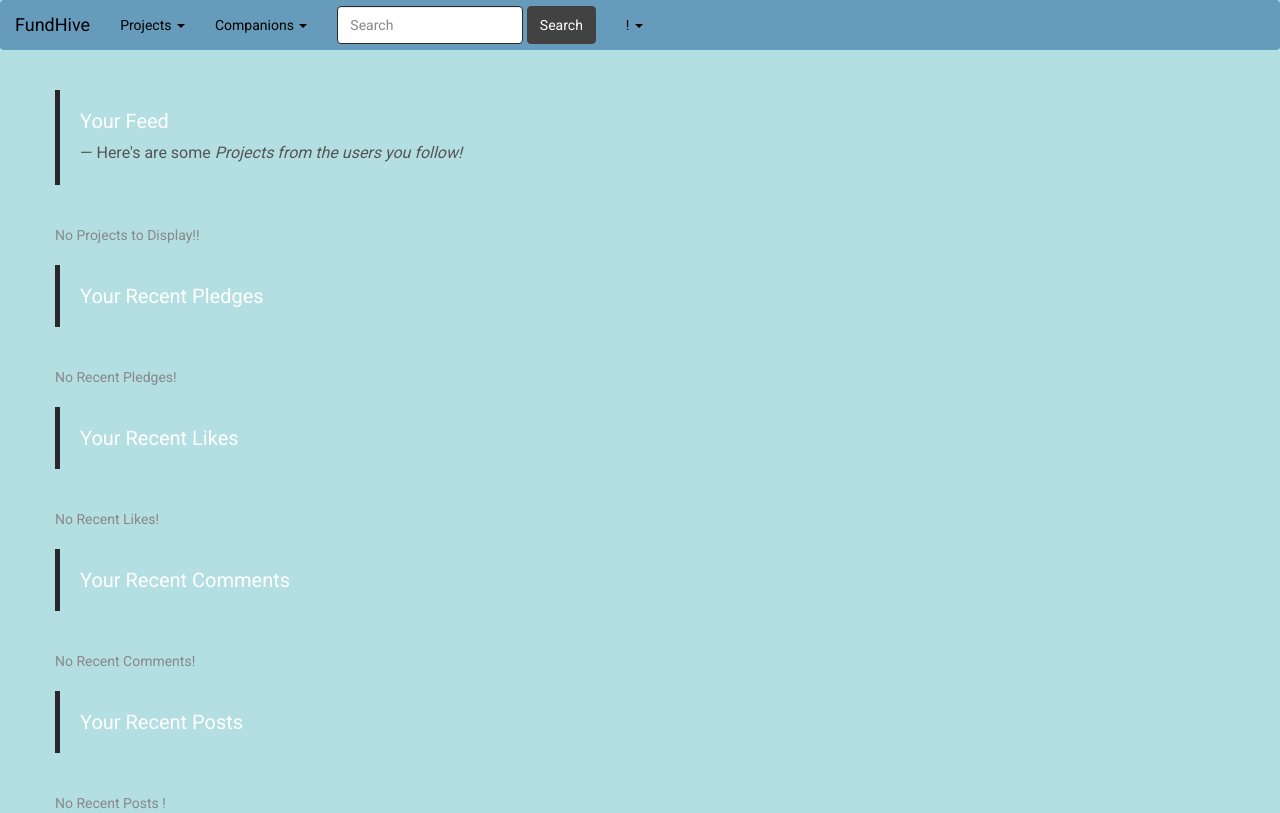
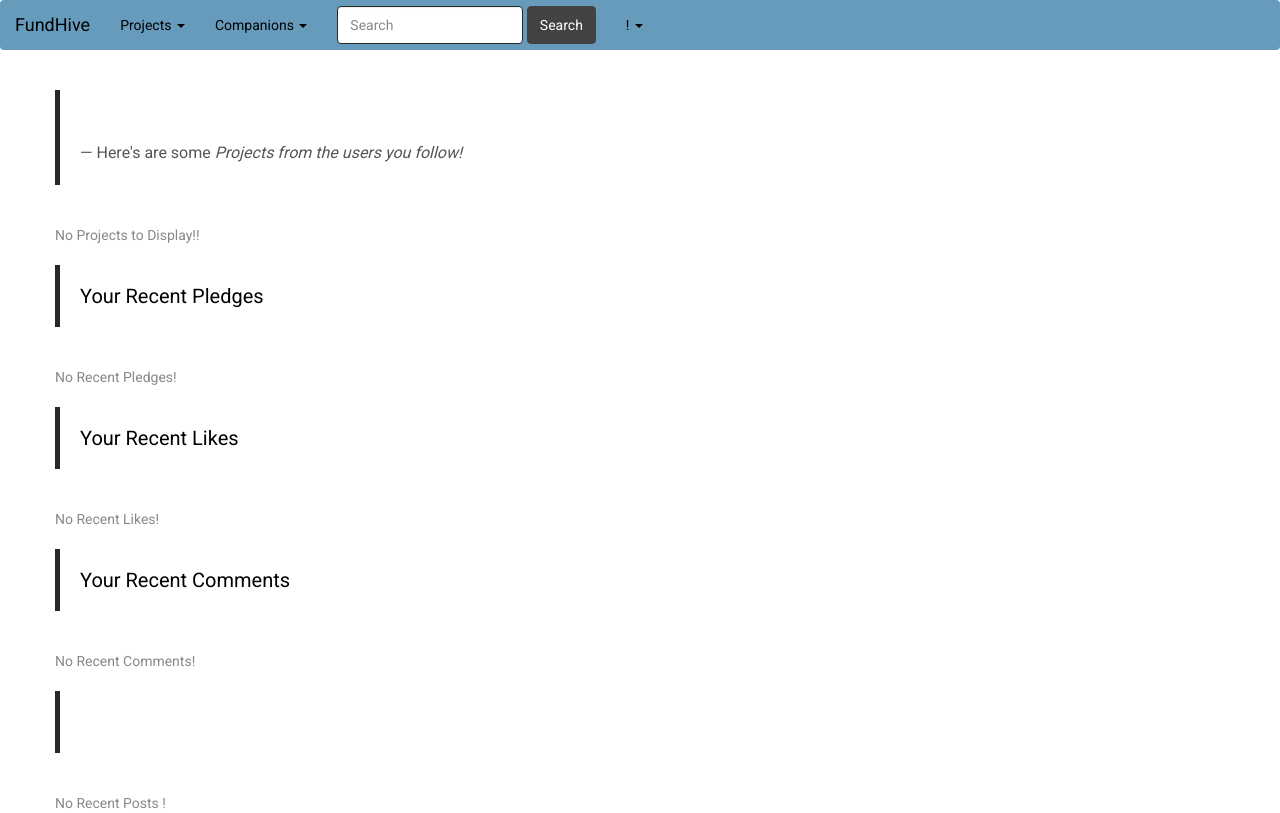
Before and after one commit to acharyamanisha/crowdfund, a PHP site: page /fundme/homepage.php in a window 1280 px wide. Run offline with PHP 8.4, Linux system fonts and the light colour scheme; the visitor is signed in with stand-in values (Sample User, id 1); data that the repository does not hold is empty.

Commit message:
ui changed

```diff
--- a/homepage.php
+++ b/homepage.php
@@ -27,7 +27,22 @@
     <![endif]-->
     <style>
     body {
-        background-color: #b3dee2 !Important;
+        background-color: white !Important;
+
+    }
+
+    .card-title,
+    .heading {
+        color: black !important;
+    }
+
+    .table {
+        background-color: teal !important;
+    }
+
+    .table tr td {
+        padding: 10px !important;
+
     }
     </style>
 </head>
@@ -40,6 +55,7 @@ if ($_SESSION['email']) { //checks if name is logged in
 }
 $email = $_SESSION['email']; //assigns name value
 ?>
+
 
 <body>
 
@@ -123,7 +139,7 @@ $email = $_SESSION['email']; //assigns name value
         <div class="row">
             <blockquote>
                 <h5>
-                    <p>Your Recent Pledges</p>
+                    <p class="heading">Your Recent Pledges</p>
             </blockquote>
 
 
@@ -141,7 +157,7 @@ $email = $_SESSION['email']; //assigns name value
                 echo "<br>No Recent Pledges!";
             } else {
                 echo
-                    "<table class=" . "table table-striped table-hover" . ">
+                    "<table class=" . "table table-success homepage-table " . ">
                                 <tbody>";
                 while ($row = $recent_pledges->fetch_assoc()) {
 
@@ -157,13 +173,13 @@ $email = $_SESSION['email']; //assigns name value
         </div>
     </div>
 
-    <div class="container">
+    <div class=" container">
 
         <br>
         <div class="row">
             <blockquote>
                 <h5>
-                    <p>Your Recent Likes</p>
+                    <p class="heading">Your Recent Likes</p>
             </blockquote>
 
 
@@ -209,7 +225,7 @@ $email = $_SESSION['email']; //assigns name value
         <div class="row">
             <blockquote>
                 <h5>
-                    <p>Your Recent Comments</p>
+                    <p class="heading">Your Recent Comments</p>
             </blockquote>
 
 
```
